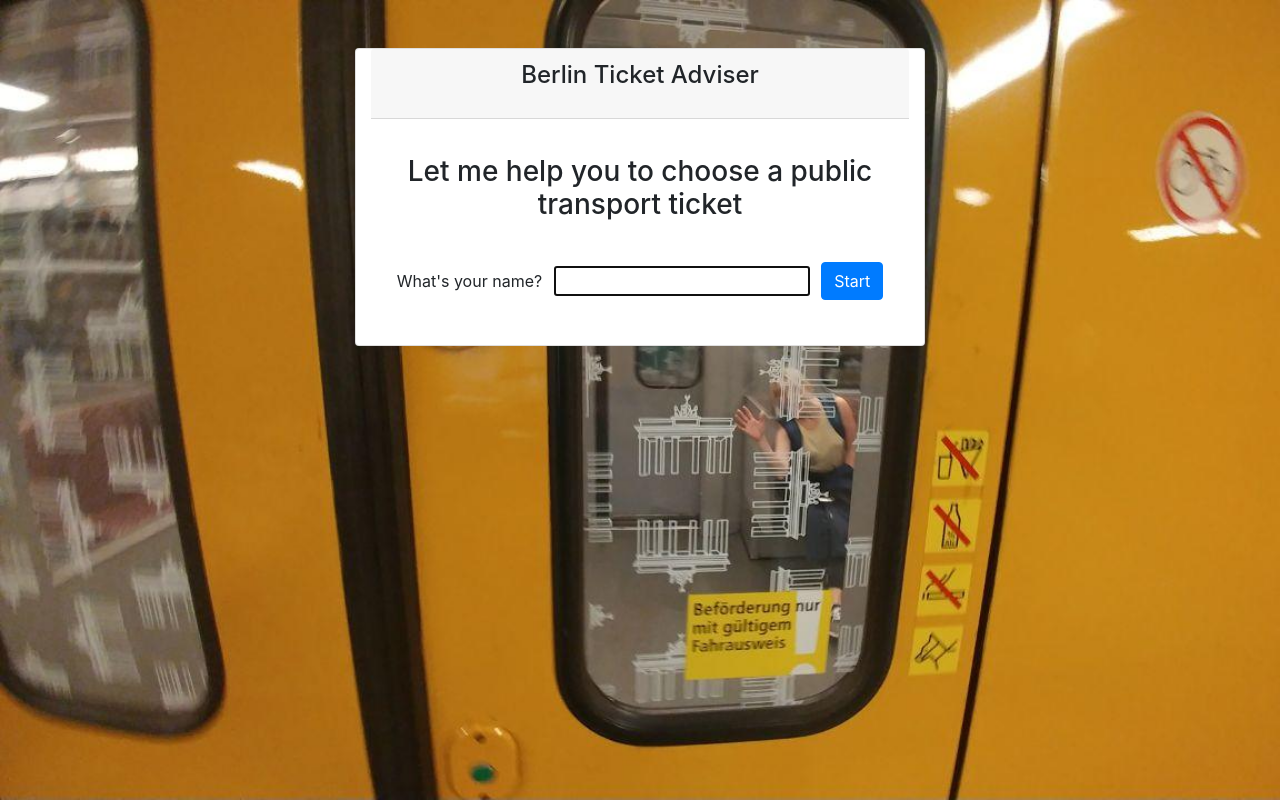
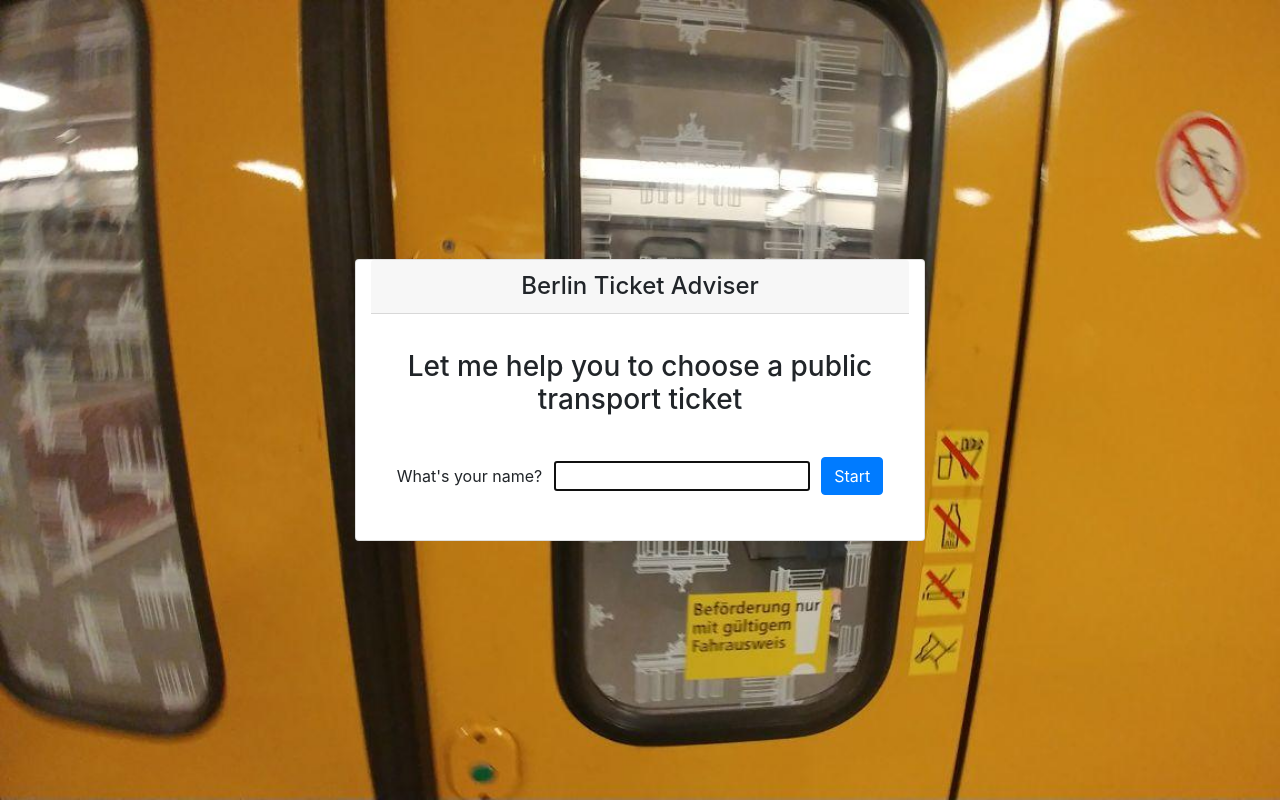
Before and after one commit to Efefefef/ninebarc-andrei-frontend-assignment, a React (Create React App) app: page / in a window 1280 px wide. Built offline with nearby package versions, Linux system fonts and the light colour scheme.

Commit message:
Tune layout

```diff
--- a/src/components/App.css
+++ b/src/components/App.css
@@ -1,5 +1,5 @@
 .main {
-    background: url(../images/tur.jpg) no-repeat;
+    background: url(../images/tur.jpg);
     background-size: cover;
     /*background-color: #f0d722;*/
     height: 100vh;
--- a/src/components/App.jsx
+++ b/src/components/App.jsx
@@ -13,15 +13,15 @@ function App() {
   const [progress, setProgress] = useState([null, null, null]);
 
   return (
-    <div className="main">
+    <div className="main d-flex align-items-center">
       <div className="container text-center">
-        <div className="row justify-content-center pt-5">
+        <div className="row justify-content-center">
           <div className="card col-md-9 col-lg-6">
             <div className="card-header h4">
               {username ? (
-                <p>Dear {username},</p>
+                `Dear ${username},`
               ) : (
-                <p>Berlin Ticket Adviser</p>
+                'Berlin Ticket Adviser'
               )}
             </div>
             {username ? (
--- a/src/components/Result.jsx
+++ b/src/components/Result.jsx
@@ -18,9 +18,9 @@ export default function Result({ progress }) {
           </div>
         ))}
       </div>
-      <div className="py-3">
+      <div className="pt-3 ">
         <h3>We recommend you to get</h3>
-        <p className="font-weight-bold font-italic">{getTicket(progress)} ticket</p>
+        <p className="font-weight-bold font-italic alert alert-warning mx-5">{getTicket(progress)} ticket</p>
       </div>
     </div>
   );
--- a/src/components/Steps.jsx
+++ b/src/components/Steps.jsx
@@ -2,7 +2,7 @@ import React from "react";
 import { STEPS } from './constants';
 
 export default function Steps({ currentStep, setCurrentStep, progress, setProgress }) {
-  const handleClick = (index) => {
+  const chooseAnswer = (index) => {
     progress[currentStep] = index + 1;
     setProgress(progress);
     setCurrentStep(currentStep += 1);
@@ -15,7 +15,7 @@ export default function Steps({ currentStep, setCurrentStep, progress, setProgre
       </h3>
       <div className="d-flex justify-content-around py-3">
         {STEPS[currentStep].answers.map((answer, index) => (
-          <button className="btn btn-primary" key={index} onClick={() => handleClick(index)}>{answer}</button>
+          <button className="btn btn-primary mx-2" key={index} onClick={() => chooseAnswer(index)}>{answer}</button>
         ))}
       </div>
     </div>
```
Also changed, not shown: 1 other file (tests, documents, lock files or other folders).
